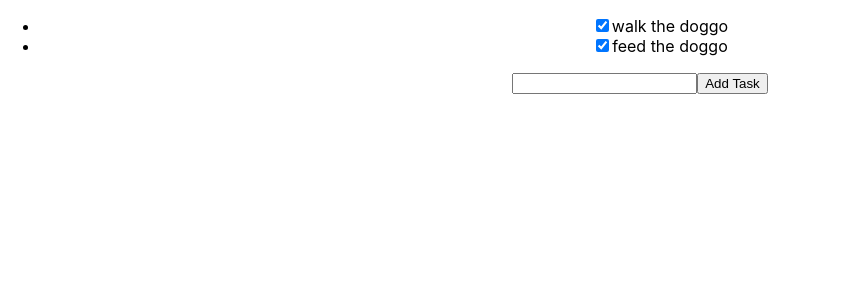
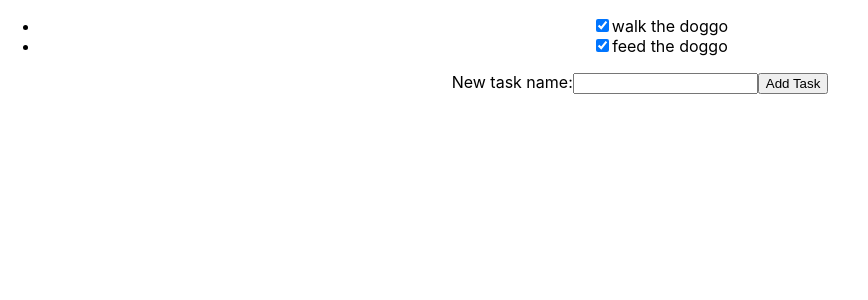
Before and after one commit to phael90/to-do-list-otto, a React (Create React App) app: page / in a window 1280 px wide. Shown: the top 300 px of the page, without its empty margins (0-868 px from the left). Built offline with nearby package versions, Linux system fonts and the light colour scheme; data requests are answered from the project's data file.

Commit message:
feat: add new task functionality

```diff
--- a/src/containers/ToDoList/index.jsx
+++ b/src/containers/ToDoList/index.jsx
@@ -1,10 +1,10 @@
 import { useEffect, useState } from "react";
 
 const ToDoList = () => {
-  const [newTaskName, setNewTaskName] = useState("");
   const [toDoList, setToDoList] = useState([]);
   const [error, setError] = useState(null);
   const [isLoading, setIsLoading] = useState(false);
+  const [newTaskName, setNewTaskName] = useState("");
 
   //GET
   const fetchToDoList = () => {
@@ -28,7 +28,33 @@ const ToDoList = () => {
       });
   };
 
-  //PUT
+  //CREATE
+  const addNewTask = (event) => {
+    event.preventDefault();
+    setError(null);
+    fetch("http://localhost:4000/toDoList", {
+      method: "POST",
+      body: JSON.stringify({
+        title: newTaskName,
+        completed: false,
+      }),
+      headers: {
+        "Content-Type": "application/json",
+      },
+    })
+      .then((response) => {
+        console.log("Add new task completed");
+        fetchToDoList();
+        return response.json();
+      })
+      .catch((error) => {
+        console.log("Error", error);
+        setError(error);
+      });
+    setNewTaskName("");
+  };
+
+  //UPDATE
   const updateTask = (task) => {
     setError(null);
     fetch(`http://localhost:4000/toDoList/${task.id}`, {
@@ -88,6 +114,8 @@ const ToDoList = () => {
           );
         })}
       </ul>
+      <form onSubmit={(event) => addNewTask(event)}>
+        <label htmlFor="new-task-name">New task name:</label>
         <input
           name="new-task-name"
           id="new-task-name"
@@ -98,6 +126,7 @@ const ToDoList = () => {
           }}
         />
         <button type="submit">Add Task</button>
+      </form>
     </div>
   );
 };
```
Lines whose indentation alone changed are shown as unchanged.
